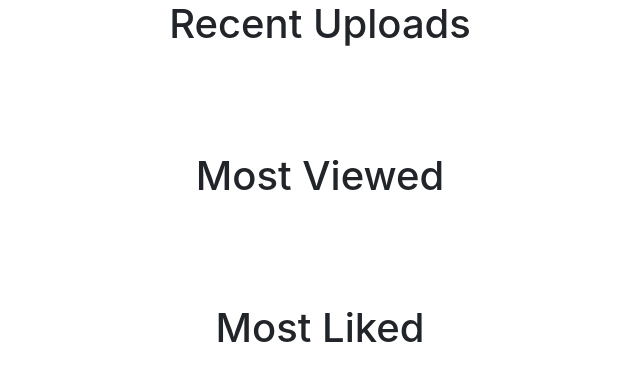
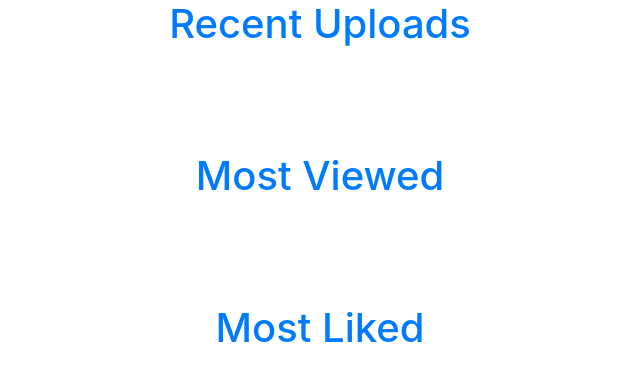
Before and after one commit to reginaldFerland/PyTube, a Flask app: page / in a window 1280 px wide. Shown: the part 56-437 px from the top of the page, without its empty margins (320-960 px from the left). Run offline with Flask 2, Linux system fonts and the light colour scheme; data that the repository does not hold is empty; some libraries are stand-ins or nearby versions.

Commit message:
improved formatting and appearance

```diff
--- a/PyTube/routes.py
+++ b/PyTube/routes.py
@@ -22,21 +22,21 @@ def view_recent_uploads():
     user = None
     if current_user.is_authenticated:
         user = current_user
-    return render_template('view_all.html', media=get_most_recent(user, limit=None))
+    return render_template('view_all.html', header="Recent Uploads", media=get_most_recent(user, limit=None))
 
 @app.route('/most_viewed')
 def view_most_viewed():
     user = None
     if current_user.is_authenticated:
         user = current_user
-    return render_template('view_all.html', media=get_most_viewed(user, limit=None))
+    return render_template('view_all.html', header="Most Viewed", media=get_most_viewed(user, limit=None))
 
 @app.route('/most_liked')
 def view_most_liked():
     user = None
     if current_user.is_authenticated:
         user = current_user
-    return render_template('view_all.html', media=get_most_liked(user, limit=None))
+    return render_template('view_all.html', header="Most Liked", media=get_most_liked(user, limit=None))
 
 @app.route('/register', methods=['GET', 'POST'])
 def register():
--- a/PyTube/templates/index.html
+++ b/PyTube/templates/index.html
@@ -1,7 +1,7 @@
 {% extends "base.html" %}
 
 {% block app_content %}
-    <h1 class="text-center">Recent Uploads</h1>
+    <h1 class="text-center"><a href="{{url_for('view_recent_uploads')}}">Recent Uploads</a></h1>
 
     <div class="album py-5">
     <div class="container">
@@ -18,7 +18,7 @@
     </div>
 
 
-    <h1 class="text-center">Most Viewed</h1>
+    <h1 class="text-center"><a href="{{url_for('view_most_viewed')}}">Most Viewed</a></h1>
     <div class="album py-5">
     <div class="container">
     <div class="row">
@@ -34,7 +34,7 @@
     </div>
 
 
-    <h1 class="text-center">Most Liked</h1>
+    <h1 class="text-center"><a href="{{url_for('view_most_liked')}}">Most Liked</a></h1>
     <div class="album py-5">
     <div class="container">
     <div class="row">
--- a/PyTube/templates/view_all.html
+++ b/PyTube/templates/view_all.html
@@ -1,7 +1,7 @@
 {% extends "base.html" %}
 
 {% block app_content %}
-    <h1 class="text-center">{{header}}</h1>
+    <h1 class="text-center jumbotron">{{header}}</h1>
 
     <div class="album py-5">
     <div class="container">
```
